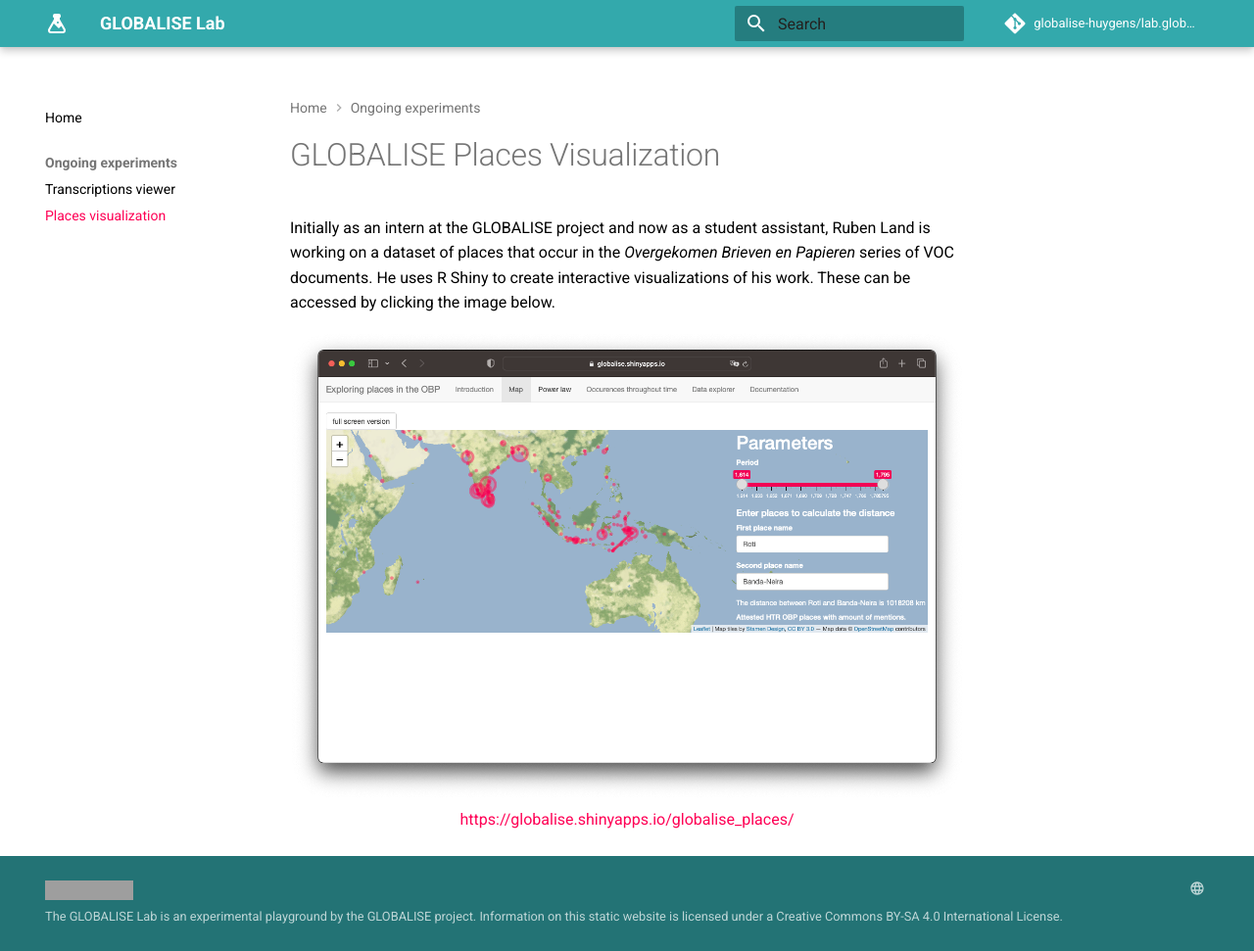
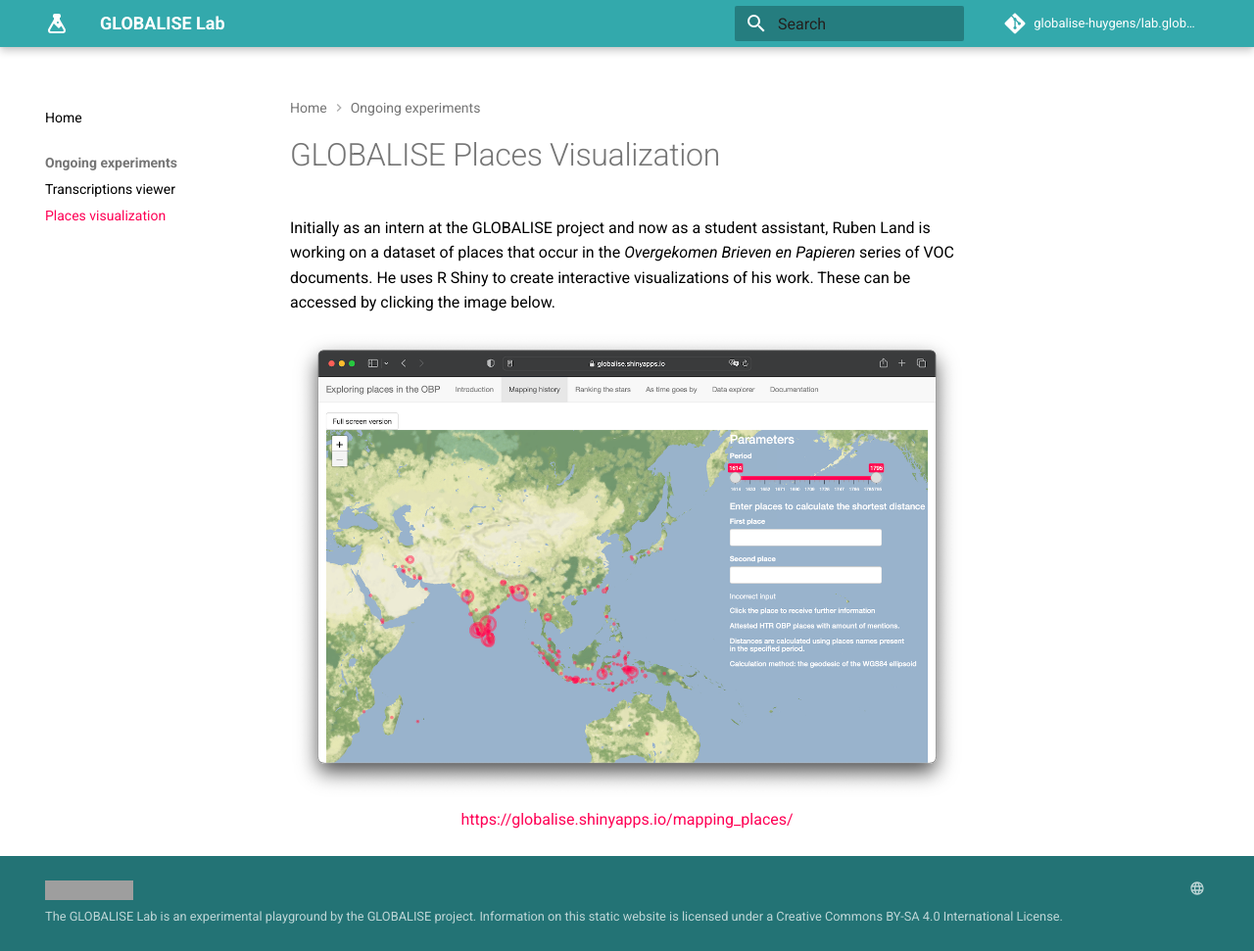
Before and after one commit to globalise-huygens/tanap.docs.globalise.huygens.knaw.nl, an MkDocs documentation site: the page built from docs/experiments/places-visualization.md, in a window 1280 px wide and 971 px high. Shown: the whole window at 98% size. Built offline with MkDocs 1.6.1 and Material for MkDocs 9.7.7, drawn with Linux system fonts in a browser that asks for light colours; comment, search, counter and statistics services are not loaded; grey boxes are pictures that could not be loaded.

Commit message:
Update link to places visualization

```diff
--- a/docs/experiments/places-visualization.md
+++ b/docs/experiments/places-visualization.md
@@ -2,5 +2,5 @@
 
 Initially as an intern at the GLOBALISE project and now as a student assistant, Ruben Land is working on a dataset of places that occur in the _Overgekomen Brieven en Papieren_ series of VOC documents. He uses R Shiny to create interactive visualizations of his work. These can be accessed by clicking the image below.
 
-<p style="text-align: center;"><a href="https://globalise.shinyapps.io/globalise_places/" target="_blank"><img src="/static/img/places-visualization-screenshot.png" alt="GLOBALISE Transcriptions Viewer"><br>
-https://globalise.shinyapps.io/globalise_places/</a></p>
+<p style="text-align: center;"><a href="https://globalise.shinyapps.io/mapping_places/" target="_blank"><img src="/static/img/places-visualization-screenshot.png" alt="GLOBALISE Transcriptions Viewer"><br>
+https://globalise.shinyapps.io/mapping_places/</a></p>
```
Also changed, not shown: docs/static/img/places-visualization-screenshot.png.
